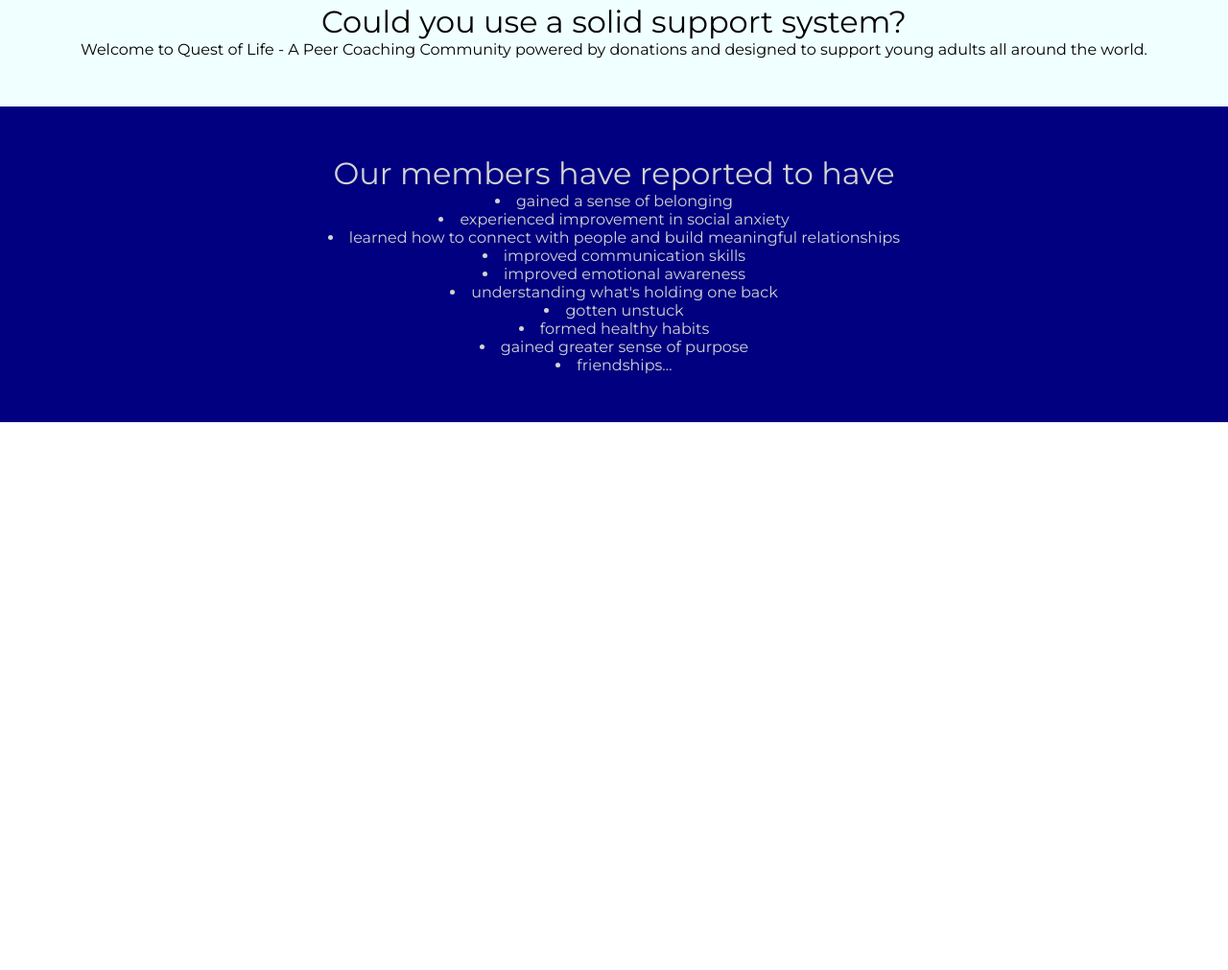
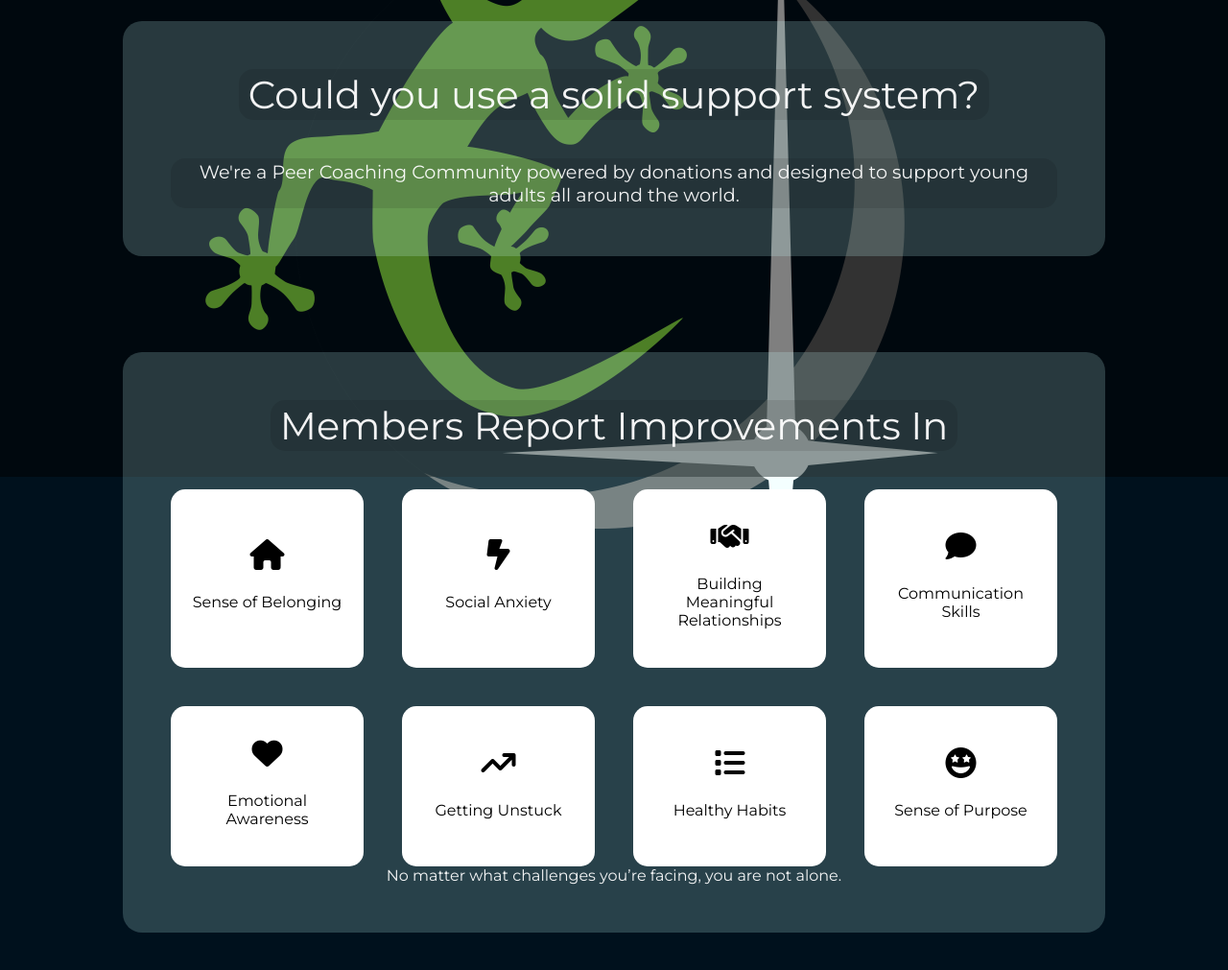
Before and after one commit to questoflife/qol_website_dev, a plain HTML site: page index.html in a window 1280 px wide. Shown: the part 303-1314 px from the top of the page at 96% size. Before the commit the page ends 800 px from the top, so only its background shows below. Drawn offline with nearby package versions, Linux system fonts and the light colour scheme; a web font is replaced by a local one.

Commit message:
added improvements section

```diff
--- a/index.html
+++ b/index.html
@@ -11,44 +11,111 @@
         href="https://fonts.googleapis.com/css2?family=Barlow+Condensed:ital,wght@0,100;0,200;0,300;0,400;0,500;0,600;0,700;0,800;0,900;1,100;1,200;1,300;1,400;1,500;1,600;1,700;1,800;1,900&family=Montserrat:ital,wght@0,100..900;1,100..900&display=swap"
         rel="stylesheet">
 
+    <!-- Font Awesome -->
+    <script src="https://kit.fontawesome.com/07f3e10377.js" crossorigin="anonymous"></script>
+
     <!-- Stylesheet -->
     <link rel="stylesheet" href="styles.css">
+
 
 </head>
 
 <body>
+
+    <!-- <img class="bg_logo" src="images/gecko_big.png" alt="quest of life logo with a gecko"> -->
+
     <div class="header-panel">
-        <h1>Quest of Life</h1>
+        <h1>QUEST OF LIFE</h1>
         <h2>Group Coaching for All</h2>
 
     </div>
 
-    <div class="section bg-light">
-        <div class="section-header ">
-            Could you use a solid support system?
+    <div class="section content-column">
+        <div class="card">
+            <div class="section-header">
+                Could you use a solid support system?
+            </div>
+            <p class="section-text">
+                We're a Peer Coaching Community powered by donations and designed to support young
+                adults all around the world.
+            </p>
         </div>
-        <p>
-            Welcome to Quest of Life - A Peer Coaching Community powered by donations and designed to support young
-            adults all around the world.
-        </p>
     </div>
 
-    <div class="section bg-dark">
-        <div class="section-header">
-            Our members have reported to have
+    <div class="section content-column">
+        <div class="card">
+            <div class="section-header">
+                Members Report Improvements In
+            </div>
+            <div class="benefit-grid">
+                <div class="benefit-item">
+                    <div class="benefit-icon">
+                        <i class="fa-solid fa-house fa-2xl"></i>
+                    </div>
+                    <div class="benefit-label">
+                        Sense of Belonging
+                    </div>
+                </div>
+                <div class="benefit-item">
+                    <div class="benefit-icon">
+                        <i class="fa-solid fa-bolt-lightning fa-2xl"></i>
+                    </div>
+                    <div class="benefit-label">
+                        Social Anxiety
+                    </div>
+                </div>
+                <div class="benefit-item">
+                    <div class="benefit-icon">
+                        <i class="fa-solid fa-handshake fa-2xl"></i>
+                    </div>
+                    <div class="benefit-label">
+                        Building Meaningful Relationships
+                    </div>
+                </div>
+                <div class="benefit-item">
+                    <div class="benefit-icon">
+                        <i class="fa-solid fa-comment fa-2xl"></i>
+                    </div>
+                    <div class="benefit-label">
+                        Communication Skills
+                    </div>
+                </div>
+                <div class="benefit-item">
+                    <div class="benefit-icon">
+                        <i class="fa-solid fa-heart fa-2xl"></i>
+                    </div>
+                    <div class="benefit-label">
+                        Emotional Awareness
+                    </div>
+                </div>
+                <div class="benefit-item">
+                    <div class="benefit-icon">
+                        <i class="fa-solid fa-arrow-trend-up fa-2xl"></i>
+                    </div>
+                    <div class="benefit-label">
+                        Getting Unstuck
+                    </div>
+                </div>
+                <div class="benefit-item">
+                    <div class="benefit-icon">
+                        <i class="fa-solid fa-list fa-2xl"></i>
+                    </div>
+                    <div class="benefit-label">
+                        Healthy Habits
+                    </div>
+                </div>
+                <div class="benefit-item">
+                    <div class="benefit-icon">
+                        <i class="fa-solid fa-face-grin-stars fa-2xl"></i>
+                    </div>
+                    <div class="benefit-label">
+                        Sense of Purpose
+                    </div>
+                </div>
+            </div>
+
+            <p>No matter what challenges you’re facing, you are not alone.</p>
         </div>
-        </ul>
-        <li>gained a sense of belonging</li>
-        <li>experienced improvement in social anxiety</li>
-        <li>learned how to connect with people and build meaningful relationships</li>
-        <li>improved communication skills</li>
-        <li>improved emotional awareness</li>
-        <li>understanding what's holding one back</li>
-        <li>gotten unstuck</li>
-        <li>formed healthy habits</li>
-        <li>gained greater sense of purpose</li>
-        <li>friendships…</li>
-        </ul>
     </div>
 </body>
 
--- a/styles.css
+++ b/styles.css
@@ -1,59 +1,106 @@
-body
-{
+body {
+    background-color: rgb(0, 17, 29);
+    background-image: url("images/gecko_big.png");
+    background-position: center top;
+    background-repeat: no-repeat;
+    background-size: 80%;
+    color: rgba(255, 255, 255, 0.947);
     font-family: "Montserrat", serif;
     margin: 0;
 }
 
-h1, h2
-{
+body::before {
+    content: "";
+    position: absolute;
+    top: 0;
+    left: 0;
+    width: 100%;
+    height: 100%;
+    background-color: rgba(0, 0, 0, 0.5);
+    /* Adjust opacity to control darkness */
+    z-index: -1;
+    /* Place it below content but above the background image */
+    pointer-events: none;
+    /* Ensure it doesn’t interfere with interactions */
+}
+
+h1,
+h2 {
     font-family: "Barlow Condensed", serif;
 }
 
-p
-{
+p {
     margin: 0;
 }
 
-.header-panel
-{
-    background-color: #9BFF4D;
-    height: 256px;
+.content-column {
+    width: 1024px;
+}
+
+.header-panel {
     align-content: center;
+    background-color: rgba(255, 255, 255, 0.1);
+    height: 100%;
+    padding-top: 48px;
+    padding-bottom: 64px;
     text-align: center;
 }
 
-.header-panel > h1
-{
+.header-panel>h1 {
     font-size: 6rem;
     margin: 0;
 }
 
-.header-panel > h2
-{
+.header-panel>h2 {
     font-size: 2.5rem;
     margin: 0;
 }
 
-.section
-{
-    text-align: center;
+.section {
+    margin-left: auto;
+    margin-right: auto;
     padding-top: 50px;
     padding-bottom: 50px;
+    text-align: center;
 }
 
-.section-header
-{
-    font-size: 2rem;
-
+.section-header {
+    background-color: rgba(0, 0, 0, 0.1);
+    border-radius: 15px;
+    display: inline-block;
+    font-size: 2.5rem;
+    margin-bottom: 40px;
+    padding: 2px 10px;
 }
 
-.bg-light
-{
-    background-color: azure;
+.section-text {
+    background-color: rgba(0, 0, 0, 0.1);
+    border-radius: 15px;
+    display: inline-block;
+    font-size: 1.2rem;
+    padding: 2px;
 }
 
-.bg-dark
-{
-    background-color: navy;
-    color: lightgray;
+.card {
+    background-color: hsla(180, 100%, 89%, 0.2);
+    border-radius: 20px;
+    padding: 50px;
 }
+
+.benefit-grid {
+    display: grid;
+    grid-template-columns: repeat(auto-fit, minmax(200px, 1fr));
+    gap: 40px;
+}
+
+.benefit-item {
+    align-content: center;
+    background-color: rgba(255, 255, 255, 1);
+    border-radius: 15px;
+    color: black;
+    padding: 20px 20px 40px 20px;
+}
+
+.benefit-icon {
+    margin: 20px 0 30px 0;
+}
```
Also changed, not shown: images/gecko_big.png (added).
